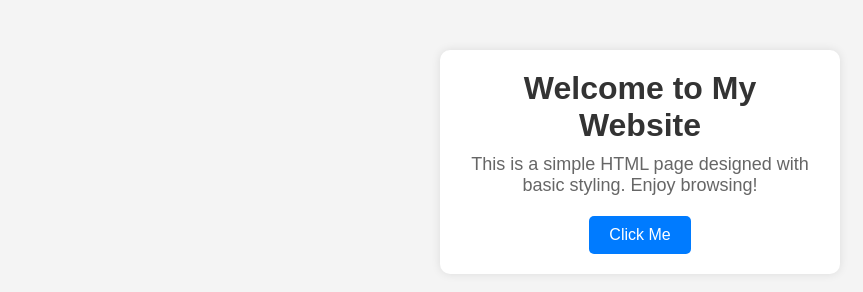
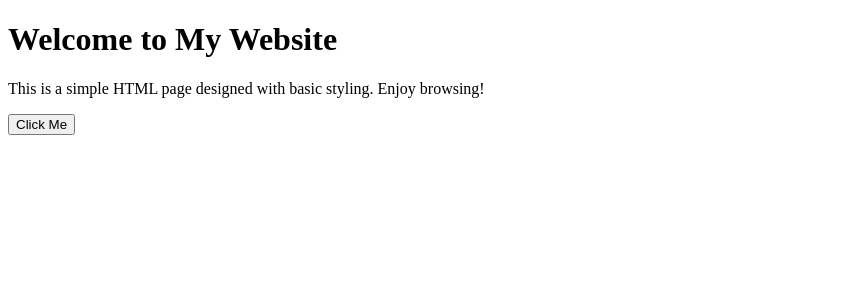
Before and after one commit to ankit-kumar87/local.repo, a plain HTML site: page index.html in a window 1280 px wide. Shown: the whole page, without its empty margins (0-863 px from the left). Drawn offline with Linux system fonts and the light colour scheme.

Commit message:
modified some code

```diff
--- a/index.html
+++ b/index.html
@@ -5,59 +5,8 @@
     <meta name="viewport" content="width=device-width, initial-scale=1.0">
     <title>My Web Page</title>
     <style>
-        /* Reset default margin and padding */
-        * {
-            margin: 0;
-            padding: 0;
-            box-sizing: border-box;
-        }
 
-        /* Body styling */
-        body {
-            font-family: Arial, sans-serif;
-            text-align: center;
-            background-color: #f4f4f4;
-            padding: 50px;
-        }
 
-        /* Container styling */
-        .container {
-            background: white;
-            padding: 20px;
-            border-radius: 10px;
-            box-shadow: 0px 0px 10px rgba(0, 0, 0, 0.1);
-            max-width: 400px;
-            margin: auto;
-        }
-
-        /* Heading */
-        h1 {
-            color: #333;
-            margin-bottom: 10px;
-        }
-
-        /* Paragraph */
-        p {
-            font-size: 18px;
-            color: #666;
-        }
-
-        /* Button styling */
-        button {
-            margin-top: 20px;
-            padding: 10px 20px;
-            font-size: 16px;
-            background: #007BFF;
-            color: white;
-            border: none;
-            border-radius: 5px;
-            cursor: pointer;
-            transition: background 0.3s;
-        }
-
-        button:hover {
-            background: #0056b3;
-        }
     </style>
 </head>
 <body>
--- a/style.css
+++ b/style.css
@@ -49,4 +49,5 @@ button {
 }
 
 button:hover {
-    background: #
+    background: #0056b3;
+}
```
